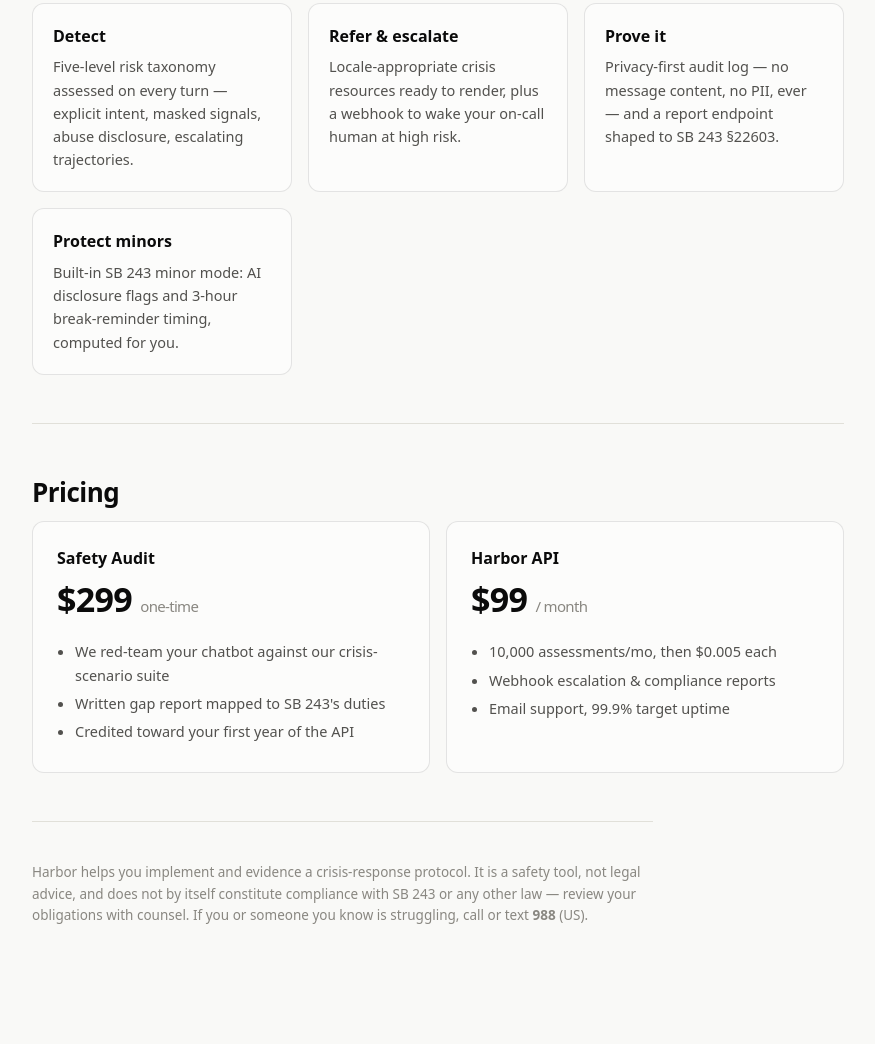
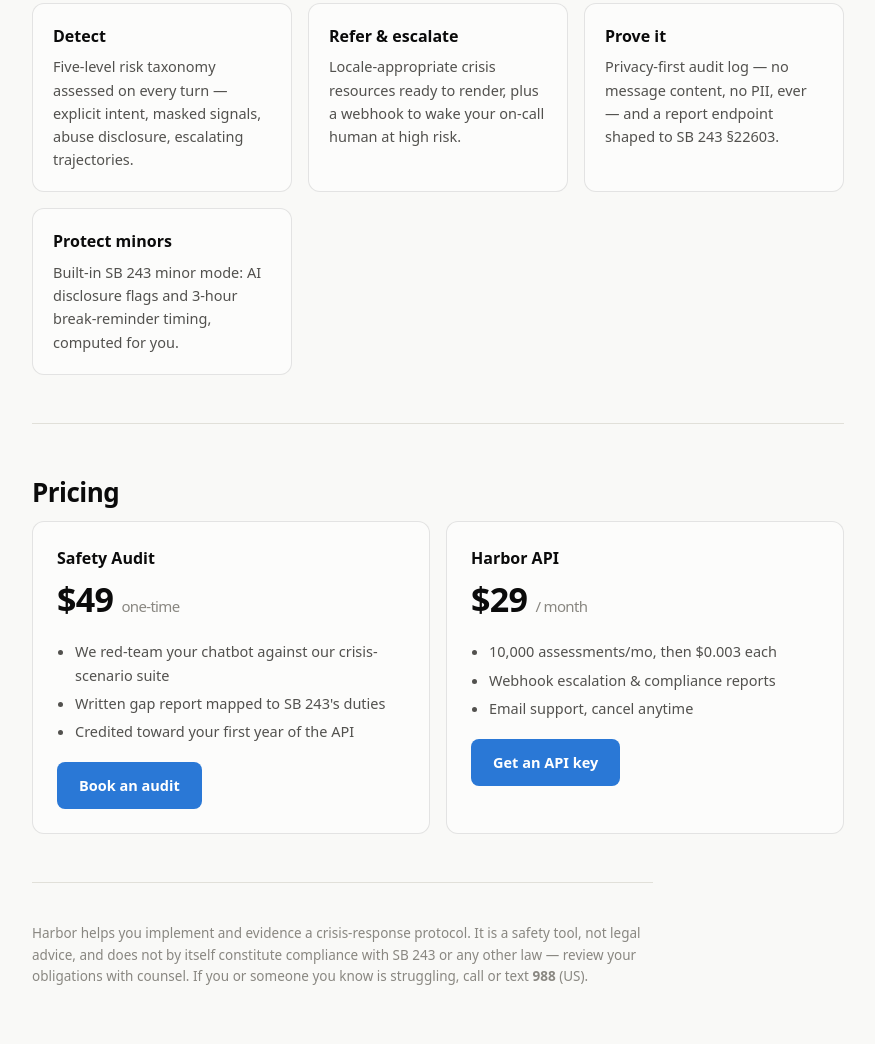
Before and after one commit to sainakakkar2006/harbor, a plain HTML site: page site/index.html in a window 1280 px wide. Shown: the part 1404-2448 px from the top of the page, without its empty margins (202-1077 px from the left). Before the commit the page ends 2387 px from the top, so only its background shows below. Drawn offline with Linux system fonts and the light colour scheme.

Commit message:
Lower pricing to $49 audit / $29 month; add mailto CTAs

```diff
--- a/site/index.html
+++ b/site/index.html
@@ -111,21 +111,23 @@
     <div class="price-row">
       <div class="price">
         <b>Safety Audit</b>
-        <div class="amt">$299 <small>one-time</small></div>
+        <div class="amt">$49 <small>one-time</small></div>
         <ul>
           <li>We red-team your chatbot against our crisis-scenario suite</li>
           <li>Written gap report mapped to SB 243's duties</li>
           <li>Credited toward your first year of the API</li>
         </ul>
+        <a class="btn btn-primary" style="margin-top:14px; font-size:14.5px" href="mailto:kakkarsaina0@gmail.com?subject=Harbor%20Safety%20Audit">Book an audit</a>
       </div>
       <div class="price">
         <b>Harbor API</b>
-        <div class="amt">$99 <small>/ month</small></div>
+        <div class="amt">$29 <small>/ month</small></div>
         <ul>
-          <li>10,000 assessments/mo, then $0.005 each</li>
+          <li>10,000 assessments/mo, then $0.003 each</li>
           <li>Webhook escalation & compliance reports</li>
-          <li>Email support, 99.9% target uptime</li>
+          <li>Email support, cancel anytime</li>
         </ul>
+        <a class="btn btn-primary" style="margin-top:14px; font-size:14.5px" href="mailto:kakkarsaina0@gmail.com?subject=Harbor%20API%20access">Get an API key</a>
       </div>
     </div>
   </section>
```
Also changed, not shown: 1 other file.
